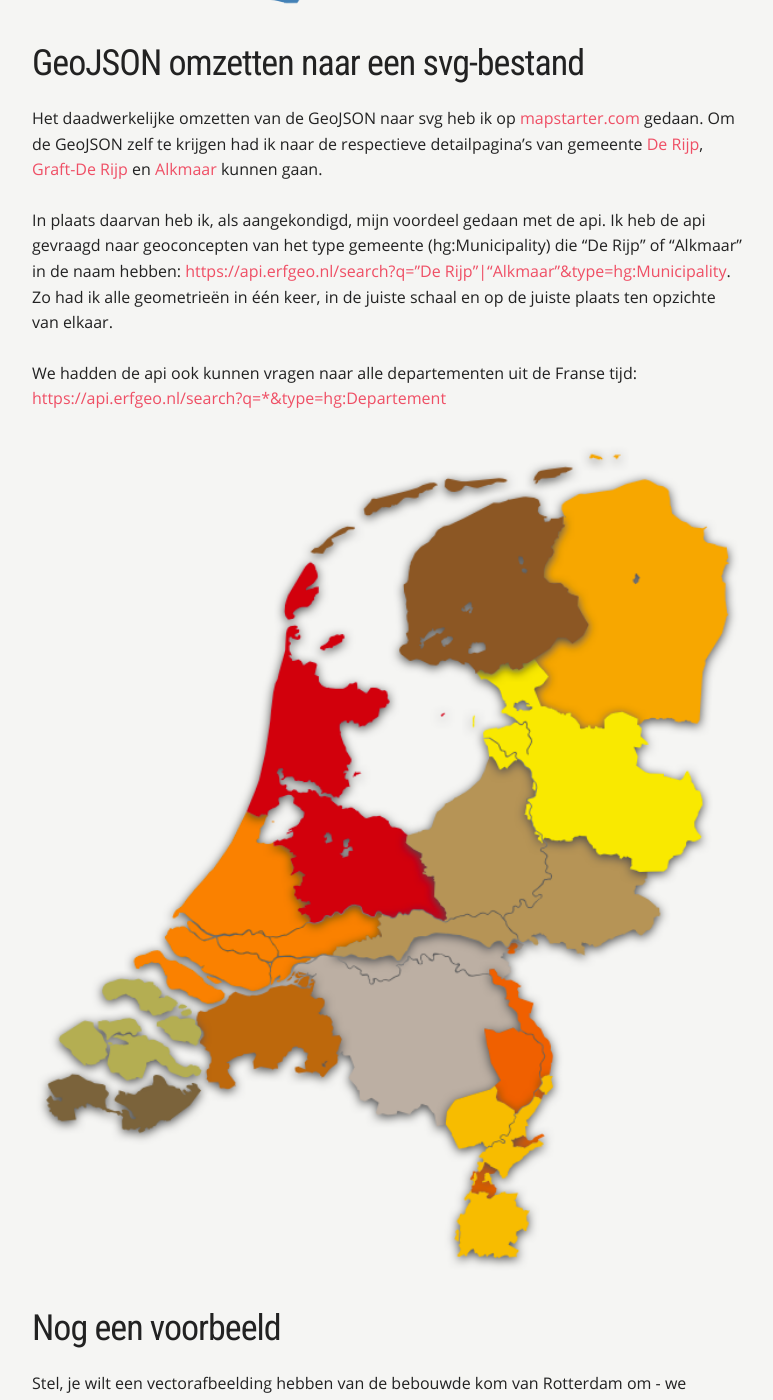
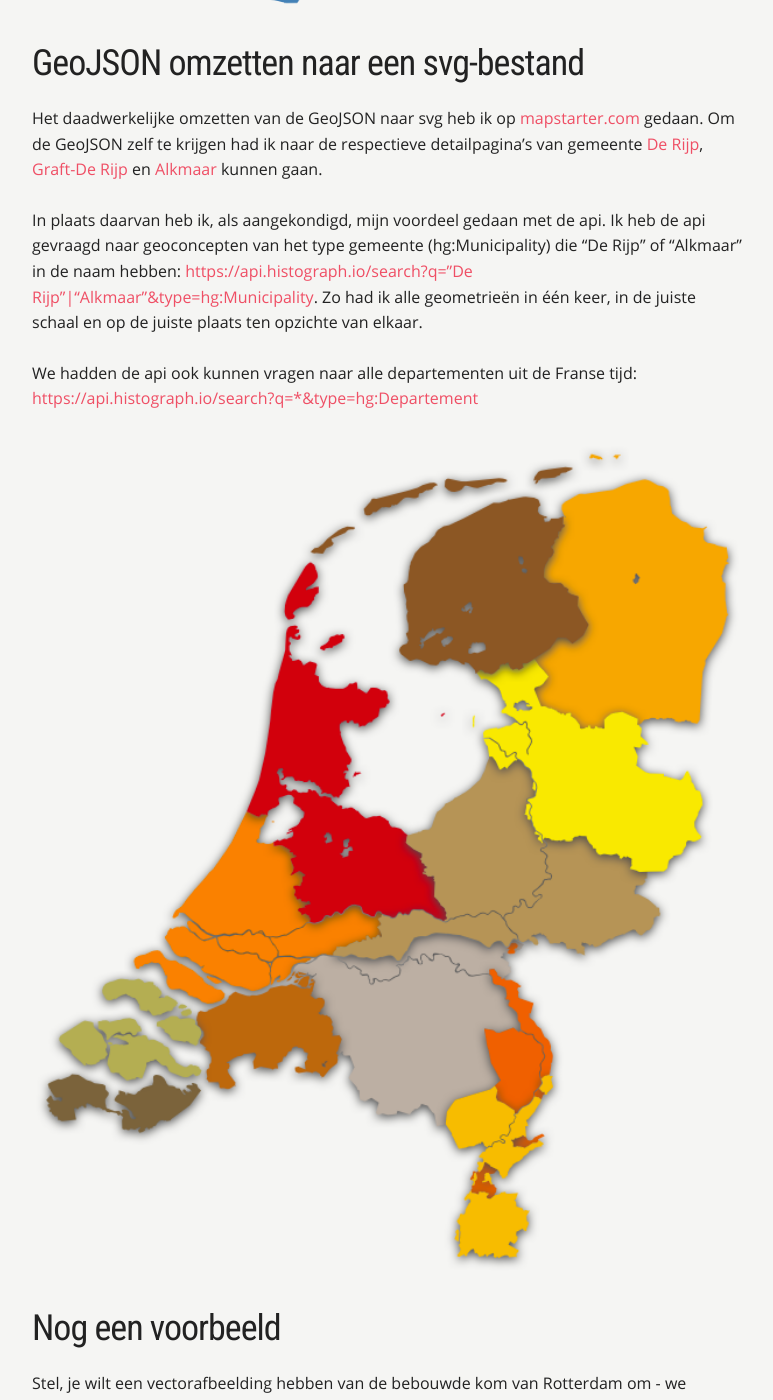
Before and after one commit to erfgoed-en-locatie/erfgoed-en-locatie.github.io, a Jekyll site: the page built from _wat-hoe/van-geojson-naar-svg.md, in a window 1280 px wide and 1400 px high, scrolled down 2135 px. Shown: the whole window, without its empty margins (128-901 px from the left). Built offline with Jekyll 4.4.1, drawn with Linux system fonts in a browser that asks for light colours; a script that is not in the unit is left out; some of the changed lines change nothing that is shown; some of the changed text lies outside the part shown.

Commit message:
repair links

```diff
--- a/_wat-hoe/van-geojson-naar-svg.md
+++ b/_wat-hoe/van-geojson-naar-svg.md
@@ -5,7 +5,7 @@
 priority: 5
 ---
 
-Als je [een detailpagina in de ErfGeo thesaurus](http://thesaurus.erfgeo.nl/pit/atlasverstedelijking/Haarlem_1850) bekijkt dan zie je onder het kaartje een blokje [GeoJSON](https://nl.wikipedia.org/wiki/GeoJSON), met daarin een lange lap code met iets dat waarschijnlijk coördinaten zijn. Als je je afvraagt wat je daar in mercatorsnaam mee aan moet, dan is dit artikel voor jou.
+Als je [een detailpagina in de ErfGeo thesaurus](http://thesaurus.erfgeo.nl/pit/?id=menno/9) bekijkt dan zie je onder het kaartje een blokje [GeoJSON](https://nl.wikipedia.org/wiki/GeoJSON), met daarin een lange lap code met iets dat waarschijnlijk coördinaten zijn. Als je je afvraagt wat je daar in mercatorsnaam mee aan moet, dan is dit artikel voor jou.
 
 ![haarlem](/images/geojson-voorbeeld.png)
 
@@ -29,11 +29,11 @@
 
 ##GeoJSON omzetten naar een svg-bestand
 
-Het daadwerkelijke omzetten van de GeoJSON naar svg heb ik op [mapstarter.com](http://mapstarter.com/) gedaan. Om de GeoJSON zelf te krijgen had ik naar de respectieve detailpagina's van gemeente [De Rijp](http://thesaurus.erfgeo.nl/pit/gemeentegeschiedenis-geometries/De_Rijp-1812), [Graft-De Rijp](http://thesaurus.erfgeo.nl/hgconcept/geonames/2755374) en [Alkmaar](http://thesaurus.erfgeo.nl/pit/bestuurlijke-grenzen-gemeenten-actueel/0361) kunnen gaan.
+Het daadwerkelijke omzetten van de GeoJSON naar svg heb ik op [mapstarter.com](http://mapstarter.com/) gedaan. Om de GeoJSON zelf te krijgen had ik naar de respectieve detailpagina's van gemeente [De Rijp](http://thesaurus.erfgeo.nl/pit/?id=gemeentegeschiedenis-geometries/De_Rijp-1812), [Graft-De Rijp](http://thesaurus.erfgeo.nl/hgconcept/?id=geonames/2755374) en [Alkmaar](http://thesaurus.erfgeo.nl/pit/?id=bestuurlijke-grenzen-gemeenten-actueel/0361) kunnen gaan.
 
-In plaats daarvan heb ik, als aangekondigd, mijn voordeel gedaan met de api. Ik heb de api gevraagd naar geoconcepten van het type gemeente (hg:Municipality) die "De Rijp" of "Alkmaar" in de naam hebben: [https://api.erfgeo.nl/search?q="De Rijp"&#124;"Alkmaar"&type=hg:Municipality](https://api.erfgeo.nl/search?q="De Rijp"&#124;"Alkmaar"&type=hg:Municipality). Zo had ik alle geometrieën in één keer, in de juiste schaal en op de juiste plaats ten opzichte van elkaar.
+In plaats daarvan heb ik, als aangekondigd, mijn voordeel gedaan met de api. Ik heb de api gevraagd naar geoconcepten van het type gemeente (hg:Municipality) die "De Rijp" of "Alkmaar" in de naam hebben: [https://api.histograph.io/search?q="De Rijp"&#124;"Alkmaar"&type=hg:Municipality](https://api.histograph.io/search?q="De Rijp"&#124;"Alkmaar"&type=hg:Municipality). Zo had ik alle geometrieën in één keer, in de juiste schaal en op de juiste plaats ten opzichte van elkaar.
 
-We hadden de api ook kunnen vragen naar alle departementen uit de Franse tijd: <a href="https://api.erfgeo.nl/search?q=*&type=hg:Departement">https://api.erfgeo.nl/search?q=*&amp;type=hg:Departement</a>
+We hadden de api ook kunnen vragen naar alle departementen uit de Franse tijd: <a href="https://api.histograph.io/search?q=*&type=hg:Departement">https://api.histograph.io/search?q=*&amp;type=hg:Departement</a>
 
 ![Franse Departementen](/images/geojson-departementen.png)
 
@@ -41,7 +41,7 @@
 
 Stel, je wilt een vectorafbeelding hebben van de bebouwde kom van Rotterdam om - we houden het simpel - dit op een t-shirt te printen. Dan is het stappenplan als volgt:
 
-1. Zoek op Rotterdam en zorg dat je terecht komt op [thesaurus.erfgeo.nl/pit/atlasverstedelijking/Rotterdam_2010](http://thesaurus.erfgeo.nl/pit/atlasverstedelijking/Rotterdam_2010)
+1. Zoek op Rotterdam en zorg dat je terecht komt op [thesaurus.erfgeo.nl/pit/?id=atlas-verstedelijking/Rotterdam-2010](http://thesaurus.erfgeo.nl/pit/?id=atlas-verstedelijking/Rotterdam-2010)
 2. Kopieer de geojson en plak deze in een leeg tekstbestand (het moet platte tekst blijven, dus vermijd Word).
 3. Sla het bestand op als `rotterdam.geojson`.
 4. Ga naar [mapstarter.com/](http://mapstarter.com/), kies daar onder `choose file` het zojuist gemaakte bestand.
```
